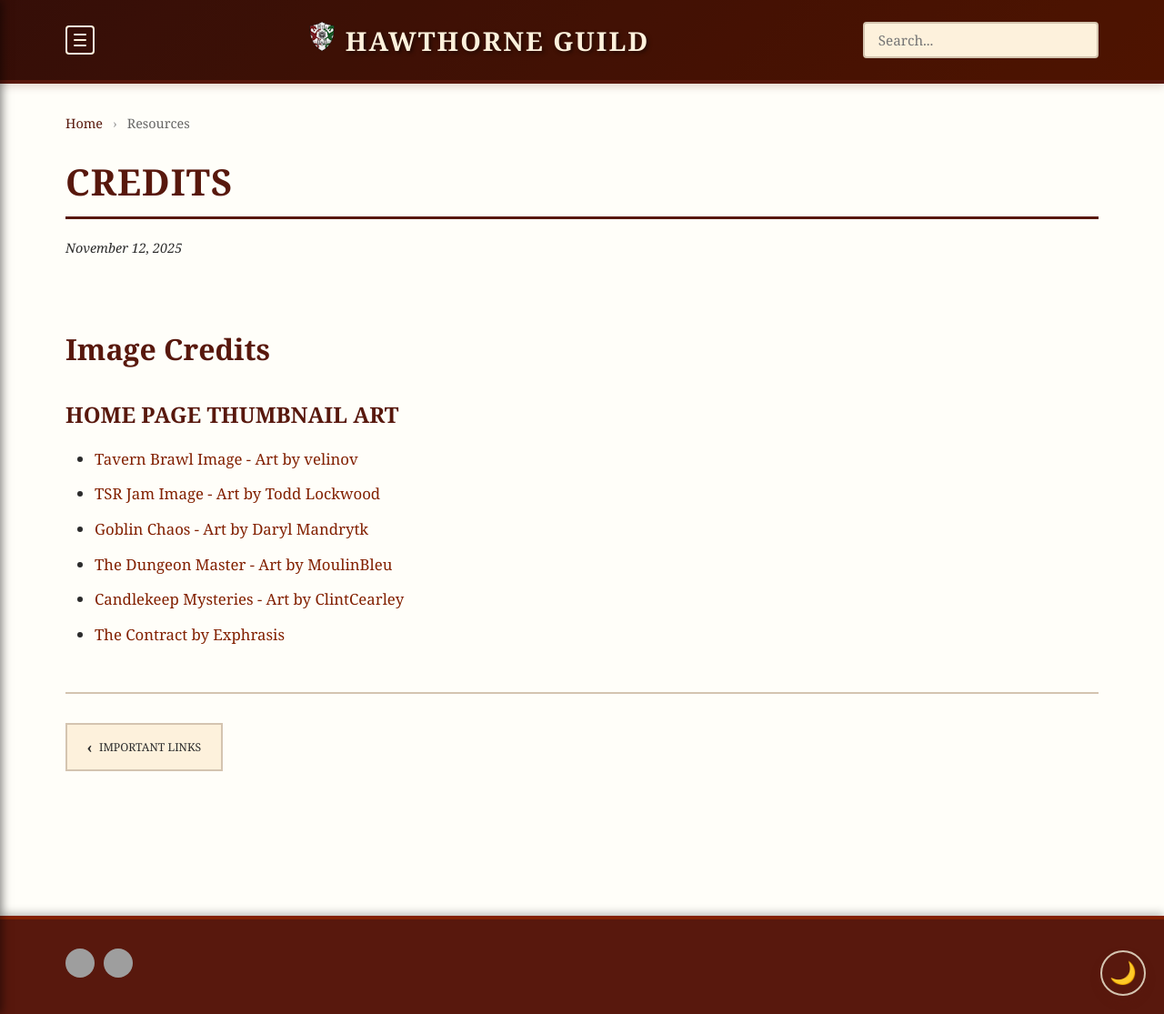
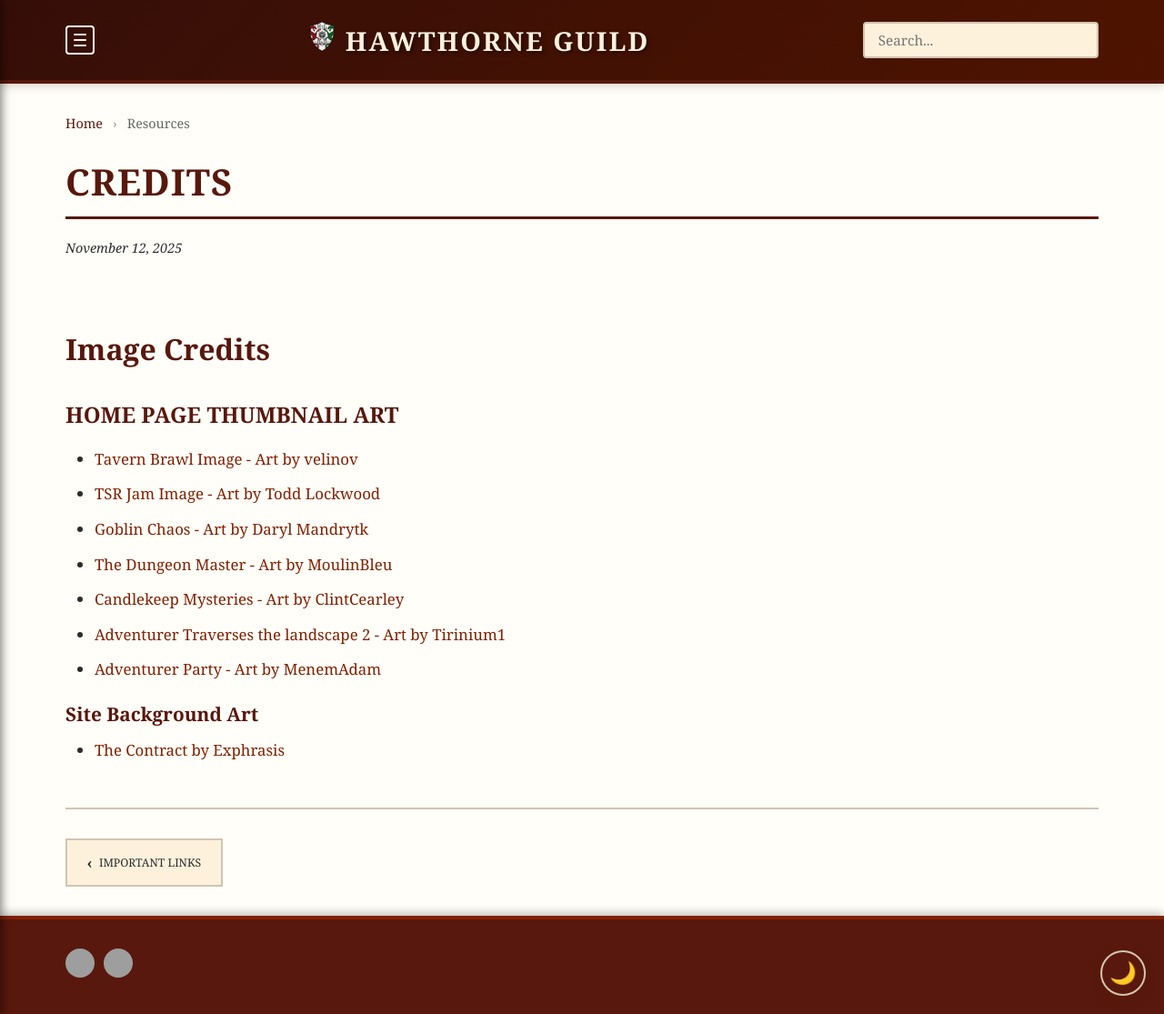
Before and after one commit to coconutswallow/Guides, a Jekyll site: the page built from _resources/credits.md, in a window 1280 px wide and 1115 px high. Shown: the whole window at 91% size. Built offline with Jekyll 4.4.1, drawn with Linux system fonts in a browser that asks for light colours; comment, search, counter and statistics services are not loaded; grey boxes are pictures that could not be loaded.

Commit message:
front page

```diff
--- a/_resources/credits.md
+++ b/_resources/credits.md
@@ -13,4 +13,8 @@
 - [Goblin Chaos - Art by Daryl Mandrytk](https://www.artstation.com/artwork/qAYBN)
 - [The Dungeon Master - Art by MoulinBleu](https://www.deviantart.com/moulinbleu/art/the-Dungeon-Master-365881616)
 - [Candlekeep Mysteries - Art by ClintCearley](https://www.deviantart.com/clintcearley/art/Candlekeep-Mysteries-Dungeons-and-Dragons-928409928)
+- [Adventurer Traverses the landscape 2 - Art by Tirinium1 ](https://www.deviantart.com/tirinium1/art/The-adventurers-party-traverses-the-landscape-2-1219674888)
+- [Adventurer Party - Art by MenemAdam](https://www.deviantart.com/menemenadam/art/Adventure-Party-1175834324)
+
+#### Site Background Art
 - [The Contract by Exphrasis](https://www.deviantart.com/exphrasis/art/The-Contract-624868109)
--- a/index.html
+++ b/index.html
@@ -30,7 +30,7 @@
 
     <div class="feature-card">
       <h4>About Hawthorne</h4>
-      <img src="{{ '/assets/thumbnails/hawthorne-map-300.jpg' | relative_url }}" alt="Hawthorne Map" class="card-thumbnail">
+      <img src="{{ '/assets/thumbnails/adventure_party-300.jpg' | relative_url }}" alt="Hawthorne Map" class="card-thumbnail">
       <p>About the Hawthorne City, its history, and the Hawthorne Guild</p>
       <a href="{{ 'playersguide/about-hawthorne.html' | relative_url }}"" class="card-button">Learn More</a>
     </div>
@@ -95,6 +95,7 @@
 
     <div class="feature-card wip">
       <h4>Adventurer Locations</h4>
+      <img src="{{ '/assets/thumbnails/locations-300.jpg' | relative_url }}" alt="Adventurer Locations" class="card-thumbnail">
       <p>Coming soon...</p>
       <a href="{{ '/monster-compendium/generator/' | relative_url }}" class="card-button">View Locations</a>
     </div>
```
Also changed, not shown: assets/thumbnails/adventure_party-300.jpg (added), assets/thumbnails/locations-300.jpg (added), 1 other file.
